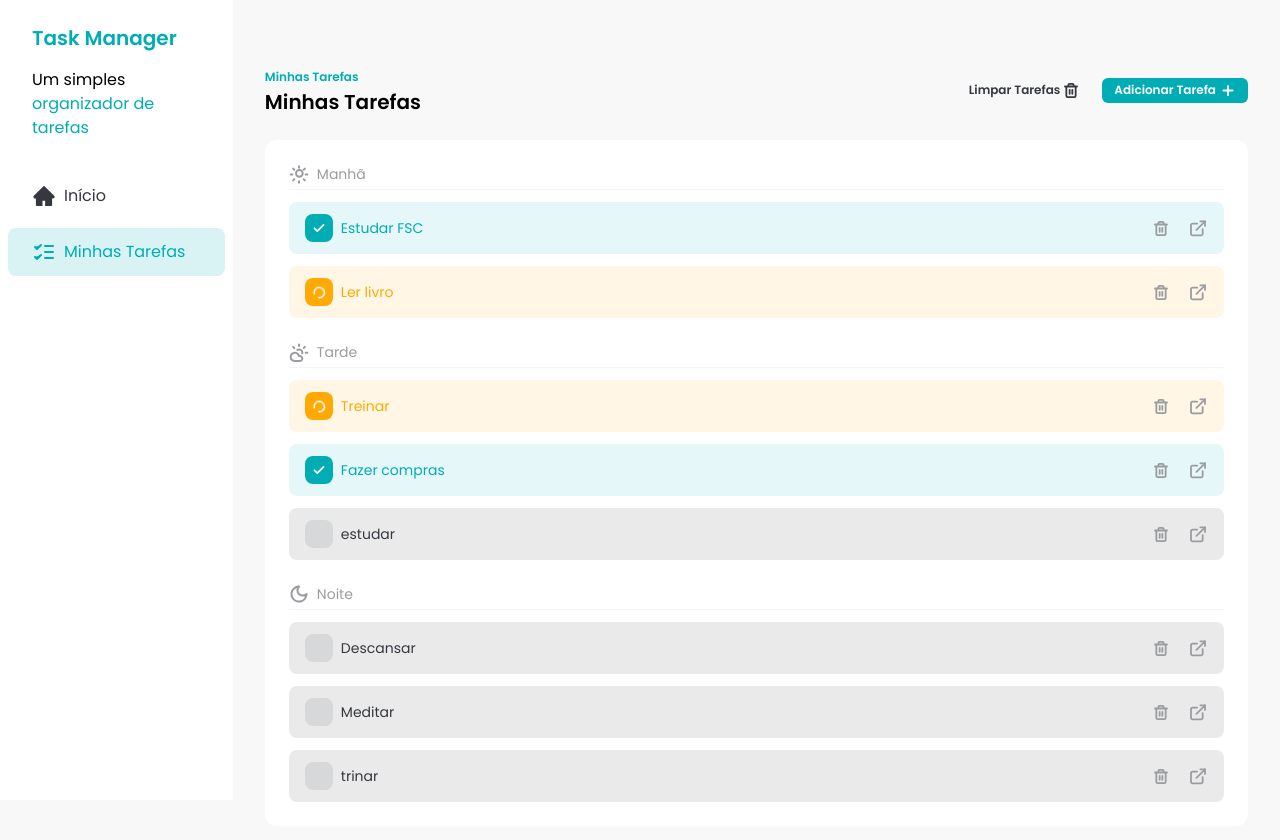
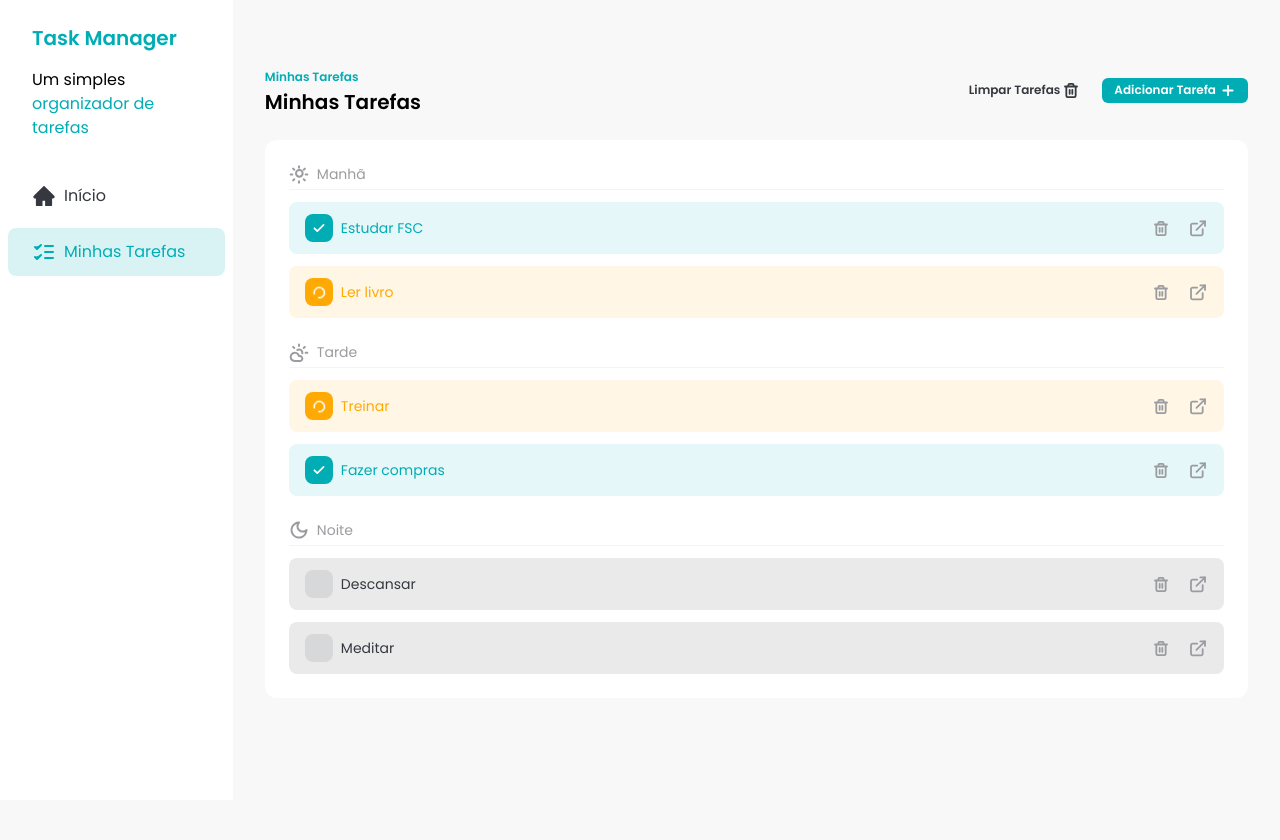
Before and after one commit to Cleyton-1995/fsc-task-manager, a React (Vite) app: page / in a window 1280 px wide. Shown: the top 840 px of the page. After the commit the page ends 800 px from the top, so only its background shows below. Built offline with nearby package versions, Linux system fonts and the light colour scheme; data requests are answered from the project's data file.

Commit message:
feat: add delete loading state to task item

```diff
--- a/db.json
+++ b/db.json
@@ -41,20 +41,6 @@
       "description": "Meditar 10 minutos",
       "time": "evening",
       "status": "not_started"
-    },
-    {
-      "id": "327e6da6-9640-4860-af8a-ac71f43803af",
-      "title": "estudar ",
-      "time": "afternoon",
-      "description": "React",
-      "status": "not_started"
-    },
-    {
-      "id": "0433c03c-be6e-4f33-89fd-763b84e1a1bc",
-      "title": "trinar",
-      "time": "evening",
-      "description": "academia",
-      "status": "not_started"
     }
   ]
 }
--- a/src/components/Tasks.jsx
+++ b/src/components/Tasks.jsx
@@ -31,17 +31,7 @@ export default function Tasks() {
   const afternoonTasks = tasks.filter((task) => task.time === 'afternoon');
   const eveningTasks = tasks.filter((task) => task.time === 'evening');
 
-  async function handleTaskDeleteClick(taskId) {
-    const response = await fetch(`http://localhost:3000/tasks/${taskId}`, {
-      method: 'DELETE',
-    });
-
-    if (!response.ok) {
-      return toast.error(
-        'Erro ao deletar a tarefa. Por favor, tente novamente'
-      );
-    }
-
+  async function onDeleteTaskSuccess(taskId) {
     const newTasks = tasks.filter((task) => task.id !== taskId);
     setTasks(newTasks);
     toast.success('Tarefa deletada com sucesso!');
@@ -124,7 +114,7 @@ export default function Tasks() {
               key={task.id}
               task={task}
               handleTaskCheckoutClick={handleTaskCheckoutClick}
-              handleTaskDeleteClick={handleTaskDeleteClick}
+              onDeleteSuccess={onDeleteTaskSuccess}
             />
           ))}
         </div>
@@ -137,7 +127,7 @@ export default function Tasks() {
               key={task.id}
               task={task}
               handleTaskCheckoutClick={handleTaskCheckoutClick}
-              handleTaskDeleteClick={handleTaskDeleteClick}
+              onDeleteSuccess={onDeleteTaskSuccess}
             />
           ))}
         </div>
@@ -150,7 +140,7 @@ export default function Tasks() {
               key={task.id}
               task={task}
               handleTaskCheckoutClick={handleTaskCheckoutClick}
-              handleTaskDeleteClick={handleTaskDeleteClick}
+              onDeleteSuccess={onDeleteTaskSuccess}
             />
           ))}
         </div>
--- a/src/components/TasksItem.jsx
+++ b/src/components/TasksItem.jsx
@@ -1,4 +1,6 @@
 import PropTypes from 'prop-types';
+import { useState } from 'react';
+import { toast } from 'sonner';
 
 import { CkeckIcon, DetailsIcon, LoaderIcon, TrashIcon } from '../assets/icons';
 import Button from './Button';
@@ -6,8 +8,27 @@ import Button from './Button';
 export default function TasksItem({
   task,
   handleTaskCheckoutClick,
-  handleTaskDeleteClick,
+  onDeleteSuccess,
 }) {
+  const [deleteTasksIsLoading, setDeleteIsLoading] = useState(false);
+
+  async function handleDeleteClick() {
+    setDeleteIsLoading(true);
+    const response = await fetch(`http://localhost:3000/tasks/${task.id}`, {
+      method: 'DELETE',
+    });
+
+    if (!response.ok) {
+      setDeleteIsLoading(true);
+      return toast.error(
+        'Erro ao deletar a tarefa. Por favor, tente novamente'
+      );
+    }
+
+    onDeleteSuccess(task.id);
+    setDeleteIsLoading(false);
+  }
+
   function getStatusClasses() {
     if (task.status === 'done') {
       return 'bg-[#00ADB5] text-[#00ADB5]';
@@ -44,8 +65,16 @@ export default function TasksItem({
       </div>
 
       <div className="flex items-center gap-2">
-        <Button color="ghost" onClick={() => handleTaskDeleteClick(task.id)}>
-          <TrashIcon className="text-[#9A9C9F]" />
+        <Button
+          color="ghost"
+          onClick={handleDeleteClick}
+          disabled={deleteTasksIsLoading}
+        >
+          {deleteTasksIsLoading ? (
+            <LoaderIcon className="animate-spin text-brand-text-gray" />
+          ) : (
+            <TrashIcon className="text-[#9A9C9F]" />
+          )}
         </Button>
 
         <a href="#" className="transition hover:opacity-75">
```
